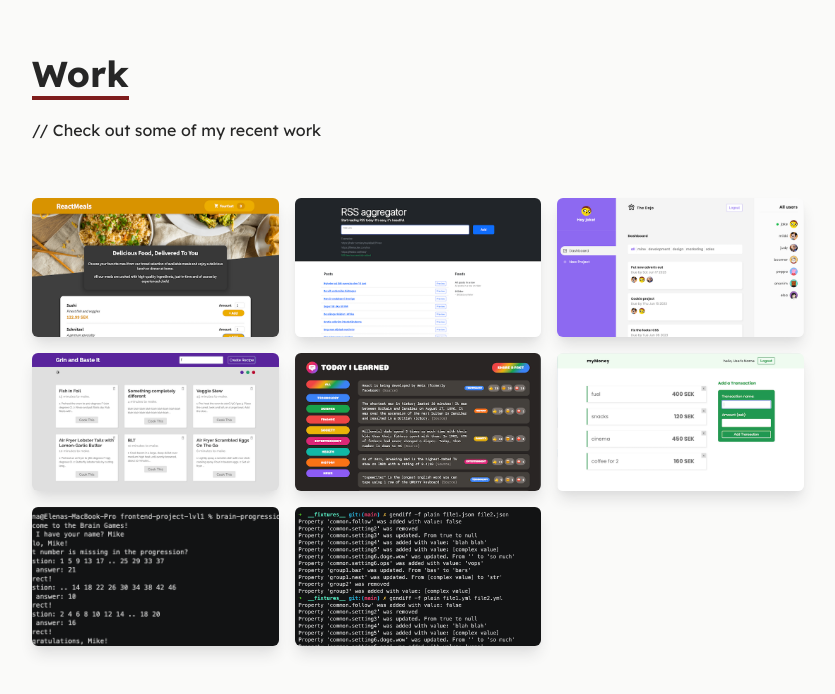
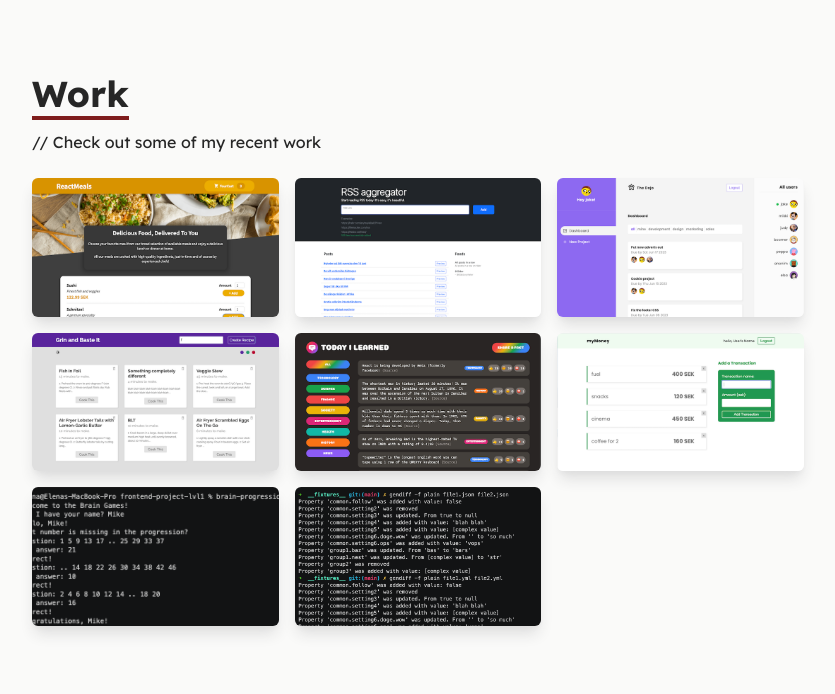
Before and after one commit to elen-oz/portfolio-app, a React (Vite) app: page / in a window 1280 px wide. Shown: the part 2450-3144 px from the top of the page, without its empty margins (222-1057 px from the left). Built offline with nearby package versions, Linux system fonts and the light colour scheme.

Commit message:
fix: spaces around h1

```diff
--- a/src/components/ProjectList.jsx
+++ b/src/components/ProjectList.jsx
@@ -20,9 +20,9 @@ const ProjectList = () => {
         className='w-full md:h-screen dark:bg-gray-800 dark:text-neutral-300'
       >
         <div className='container max-w-[900px] mx-auto flex flex-col justify-center w-full h-full'>
-          <div className='pb-8'>
+          <div className='pb-2'>
             <p className='text-4xl font-bold inline border-b-4 border-red-900'>Work</p>
-            <p className='py-6'>&#47;&#47; Check out some of my recent work</p>
+            <p className='py-4'>&#47;&#47; Check out some of my recent work</p>
           </div>
 
           {/* container for projects */}
```
